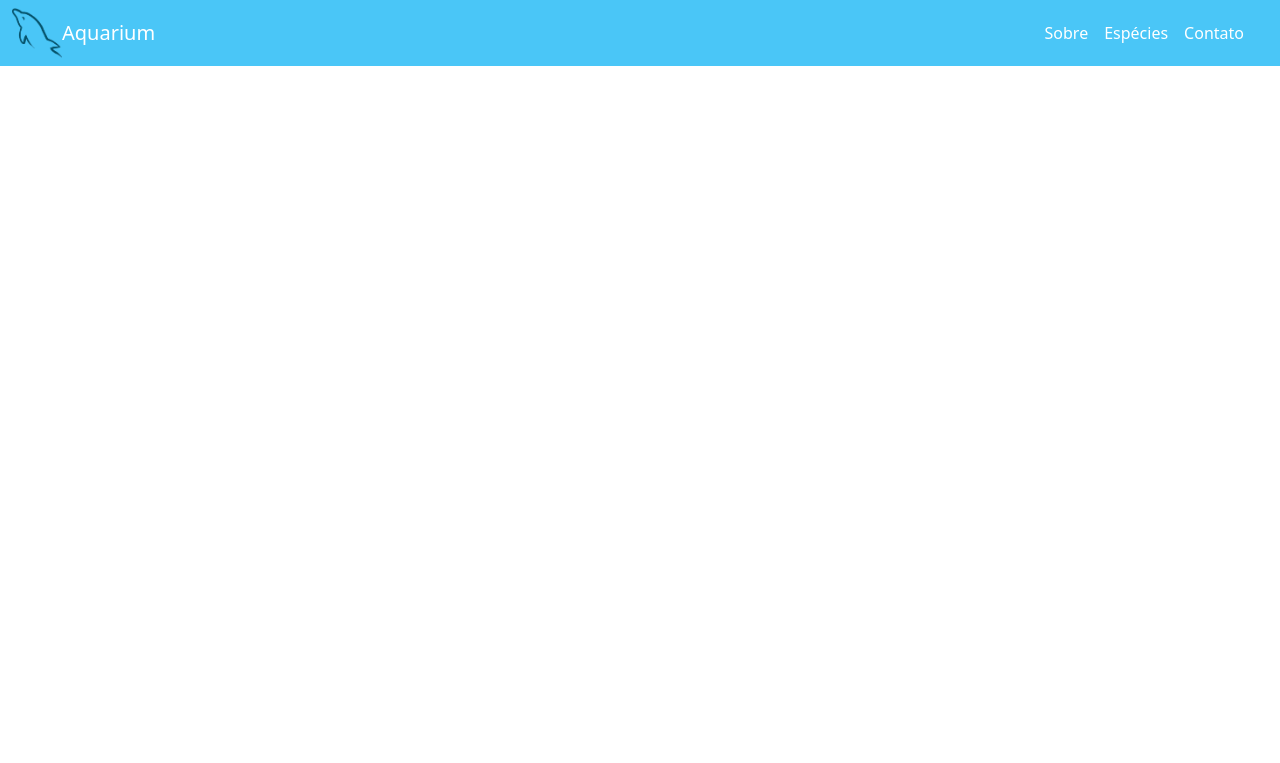
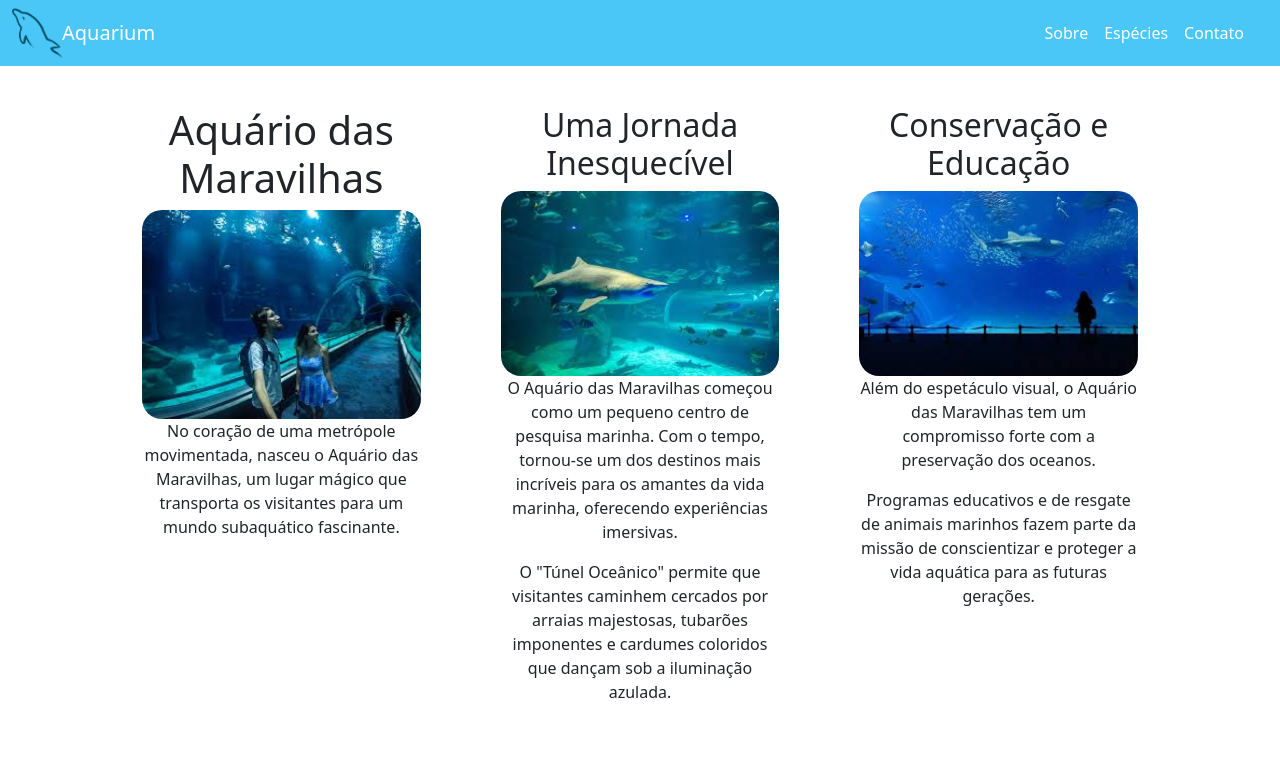
Before and after one commit to laisschroeder/aquariumm, a plain HTML site: page sobre.html in a window 1280 px wide. Drawn offline with nearby package versions, Linux system fonts and the light colour scheme.

Commit message:
Add files via upload

```diff
--- a/sobre.html
+++ b/sobre.html
@@ -67,3 +67,28 @@
               </div>
           </div>
       </nav>
+      <!DOCTYPE html>
+      <html lang="pt-BR">
+      <body>
+          <div class="container" style="display: flex; justify-content: space-around; max-width: 1100px; margin: auto;">
+              <div style="flex: 1; padding: 40px; text-align: center;">
+                  <h1>Aquário das Maravilhas</h1>
+                  <img src="imagem aquario.jpeg" alt="" style="width: 100%; border-radius: 20px;">
+                  <p>No coração de uma metrópole movimentada, nasceu o Aquário das Maravilhas, um lugar mágico que transporta os visitantes para um mundo subaquático fascinante.</p>
+              </div>
+              <div style="flex: 1; padding: 40px; text-align: center;">
+                  <h2>Uma Jornada Inesquecível</h2>
+                  <img src="imagem aquario 2.jpeg" alt="" style="width: 100%; border-radius: 20px;">
+                  <p>O Aquário das Maravilhas começou como um pequeno centro de pesquisa marinha. Com o tempo, tornou-se um dos destinos mais incríveis para os amantes da vida marinha, oferecendo experiências imersivas.</p>
+                  <p>O "Túnel Oceânico" permite que visitantes caminhem cercados por arraias majestosas, tubarões imponentes e cardumes coloridos que dançam sob a iluminação azulada.</p>
+              </div>
+              <div style="flex: 1; padding: 40px; text-align: center;">
+                  <h2>Conservação e Educação</h2>
+                  <img src="imagem aquario 3.jpeg" alt="" style="width: 100%; border-radius: 20px;">
+                  <p>Além do espetáculo visual, o Aquário das Maravilhas tem um compromisso forte com a preservação dos oceanos.</p>
+                  <p>Programas educativos e de resgate de animais marinhos fazem parte da missão de conscientizar e proteger a vida aquática para as futuras gerações.</p>
+
+              </div>
+          </div>
+      </body>
+      </html>
```
Also changed, not shown: imagem aquario 2.jpeg (added), imagem aquario 3.jpeg (added), imagem aquario.jpeg (added), 1 other file.
